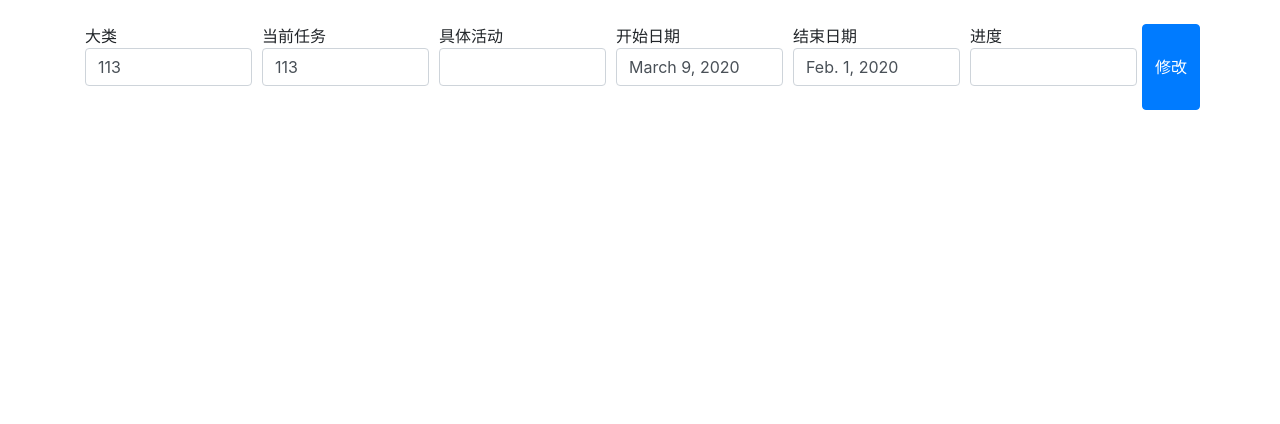
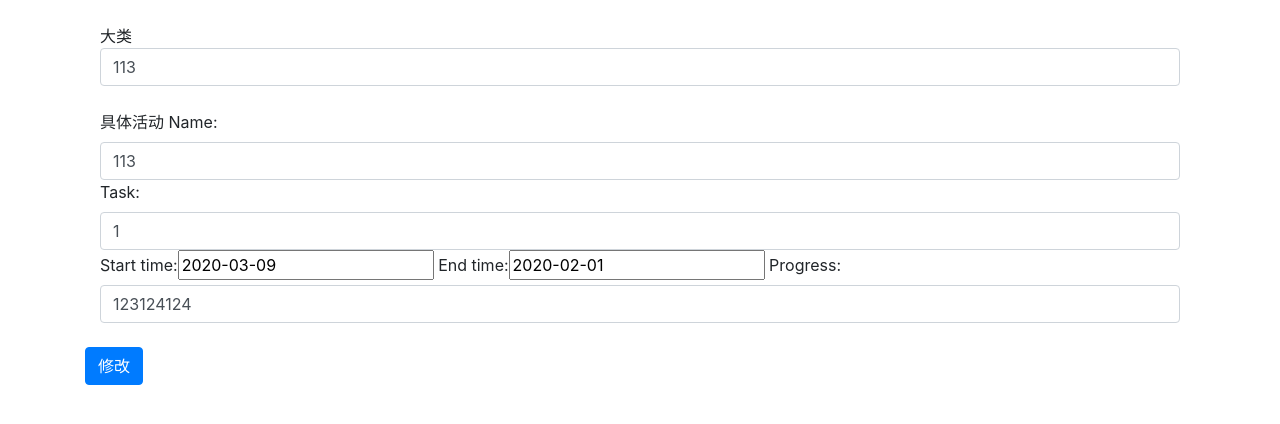
Before and after one commit to zhouxianchen/to_do_list, a Django app: page /edit/1 in a window 1280 px wide. Shown: the part 70-494 px from the top of the page. Run offline with Django 3.2, Linux system fonts and the light colour scheme; data comes from the database, SQL or seed files in the repository; both versions use the stored data as it was after the commit; some libraries are stand-ins or nearby versions.

Commit message:
zhongjian

```diff
--- a/my_app/forms.py
+++ b/my_app/forms.py
@@ -7,13 +7,16 @@ class TaskForm(ModelForm):
     class Meta:
         model = Task
         fields = ['name', 'big_subject']
-
+        widgets = {
+            'name': widgets.TextInput(attrs={"class": "form-control"}),
+            'big_subject': widgets.TextInput(attrs={"class": "form-control"})
+        }
 
 
 class BigsubForm(ModelForm):
     class Meta:
         model = Big_subject
-        fields = ('name')
+        fields = ['name']
         widgets = {
             'name': widgets.TextInput(attrs={"class": "form-control"})
         }
@@ -26,17 +29,17 @@ class ActivityForm(ModelForm):
         widgets = {
             'name': widgets.TextInput(attrs={"class": "form-control"}),
             'task': widgets.TextInput(attrs={"class": "form-control"}),
-            'start_time': DatePickerInput(
-                options={
-                    "format": "mm/dd/yyyy",
-                    "autoclose": True
-                }
-            ),
-            'end_time': DatePickerInput(
-                options={
-                    "format": "mm/dd/yyyy",
-                    "autoclose": True
-                }
-            ),
+            # 'start_time': DatePickerInput(
+            #     options={
+            #         "format": "mm/dd/yyyy",
+            #         "autoclose": True
+            #     }
+            # ),
+            # 'end_time': DatePickerInput(
+            #     options={
+            #         "format": "mm/dd/yyyy",
+            #         "autoclose": True
+            #     }
+            # ),
             'progress': widgets.TextInput(attrs={"class": "form-control"})
         }
--- a/my_app/templates/edit.html
+++ b/my_app/templates/edit.html
@@ -5,26 +5,17 @@
 {% block 主体 %}
 
   <form id="form_edit" action="" method = "post">
-         <div class="form-row">
+         <div class="form-rol">
         {%csrf_token %}
                 <div class="col">
-        大类 <input class="form-control" type="text " name = "big_subject" value= "{{current.task.big_subject}}"/> <br>
+        大类 {{ bf.name }} <br>
           </div>
+    <!--<div class="col">-->
+        <!--当前任务 {{ af.task.name}} <br>-->
+    <!--</div>-->
     <div class="col">
-        当前任务 <input  class="form-control" type="text" name = "task" value= "{{current.task}}"/> <br>
+        具体活动 {{ af }} <br>
                  </div>
-    <div class="col">
-        具体活动 <input  class="form-control" type="text" name = "activity" value= "{{current..name}}"/> <br>
-                 </div>
-    <div class="col">
-        开始日期 <input  class="form-control" type="text" name = "start_time" value= "{{ current.start_time }}"/> <br>
-                 </div>
-    <div class="col">
-        结束日期 <input  class="form-control" type="text" name = "end_time" value= "{{ current.end_time }}"/> <br>
-                 </div>
-    <div class="col">
-        进度 <input  class="form-control mr-sm-2" type="text" name = "progress" value= " {{current.big_subject}} "/> <br>
-            </div>
 <button class="btn btn-primary" type="submit"   /> 修改 <br>
 
              </div>
--- a/my_app/views.py
+++ b/my_app/views.py
@@ -1,5 +1,6 @@
 from django.shortcuts import render,redirect
 from .models import Big_subject, Task, Activity
+from .forms import *
 # Create your views here.
 
 # Create your views here.
@@ -21,42 +22,64 @@ def home(request):
 def edit(request, act_id):
     if request.method == "POST":
         cur = Activity.objects.get(id=act_id)
-        cur.task.big_subject.name = request.POST['big_subject']
-        cur.task.name = request.POST['task']
-        cur.name = request.POST['activity']
-        cur.start_time = request.POST['start_time']
-        cur.end_time = request.POST['end_time']
-        cur.progress = request.POST['progress']
-        cur.save()
-        content = {"清单": Activity.objects.all()}
-        return redirect("my_app:关于")
+        bf = BigsubForm(request.POST, instance=cur.task.big_subject)
+        tf = TaskForm(request.POST, instance=cur.task)
+        af = ActivityForm(request.POST, instance=cur)
+        # af = ActivityForm(request.POST)
+        if tf.is_valid() and af.is_valid() and bf.is_valid():
+            # cur.task.big_subject.name = tf.cleaned_data(['big_subject'])
+            # cur.task.name = tf.cleaned_data['name']
+            # cur.name = af.cleaned_data['activity']
+            # cur.start_time = af.cleaned_data['start_time']
+            # cur.end_time = af.cleaned_data['end_time']
+            # cur.progress = af.cleaned_data['progress']
+            # cur.save()
+            bform = bf.save(commit=False)
+            bf.save()
+            tform = tf.save(commit=False)
+            tform.big_subject = bform
+            tf.save()
+            aform = af.save(commit=False)
+            aform.task = tform
+            af.save()
+            # bf.save()
+            return redirect("my_app:关于")
+        else:
+            return redirect("my_app:关于")
     elif request.method =="GET":
-        current_task = {"current": Activity.objects.get(id=act_id)}
+        cur = Activity.objects.get(id=act_id)
+        tf = TaskForm(instance=cur.task)
+        bf = BigsubForm(instance=cur.task.big_subject)
+        af = ActivityForm(instance=cur)
+
+        current_task = {'tf': tf, "af": af, "bf": bf}
         return render(request, "edit.html", current_task)
 
 
 def about(request):
-
     if request.method == "POST":
-        new_big_subject_id = request.POST['big_subject']
-        new_task_id = request.POST['task']
-        activity = request.POST['activity']
-        start_time = request.POST['start_time']
-        end_time = request.POST['end_time']
-        progress = request.POST['progress']
-
-        task_row = Task(name=new_task_id, big_subject_id=new_big_subject_id)
-        task_row.save()
-        act_row = Activity(name=activity, task_id=new_task_id, start_time=start_time, end_time=end_time, progress=progress)
-        act_row.save()
-        content = {"清单": Activity.objects.all()}
+        bf = BigsubForm(request.POST)
+        tf = TaskForm(request.POST)
+        af = ActivityForm(request.POST)
+        if tf.is_valid() and af.is_valid() and bf.is_valid():
+            bform = bf.save(commit=False)
+            bf.save()
+            tform = tf.save(commit=False)
+            tform.big_subject = bform
+            tf.save()
+            aform = af.save(commit=False)
+            aform.task = tform
+            af.save()
+        current_task = {'tf': tf, "af": af, "bf": bf}
+        return render(request, "about.html", current_task)
+    if request.method == "GET":
+        bf = BigsubForm()
+        tf = TaskForm()
+        af = ActivityForm()
+        if tf.is_valid() and af.is_valid() and bf.is_valid():
+            content = {'tf': tf, "af": af, "bf": bf}
         return render(request, "about.html", content)
 
-    if request.method == "GET":
-        content = {"清单": Activity.objects.all()}
-        return render(request, "about.html", content)
-
-    return render(request, "about.html")
 
 
 def delete(request, activity_id):
--- a/to_do_list/settings.py
+++ b/to_do_list/settings.py
@@ -37,7 +37,9 @@ INSTALLED_APPS = [
     'django.contrib.sessions',
     'django.contrib.messages',
     'django.contrib.staticfiles',
-    'my_app'
+    'my_app',
+    "bootstrap_datepicker_plus",
+    "bootstrap4",
 ]
 
 MIDDLEWARE = [
```
Also changed, not shown: my_app/templates/about.html (+5 -25 lines), db.sqlite3, 3 other files.
